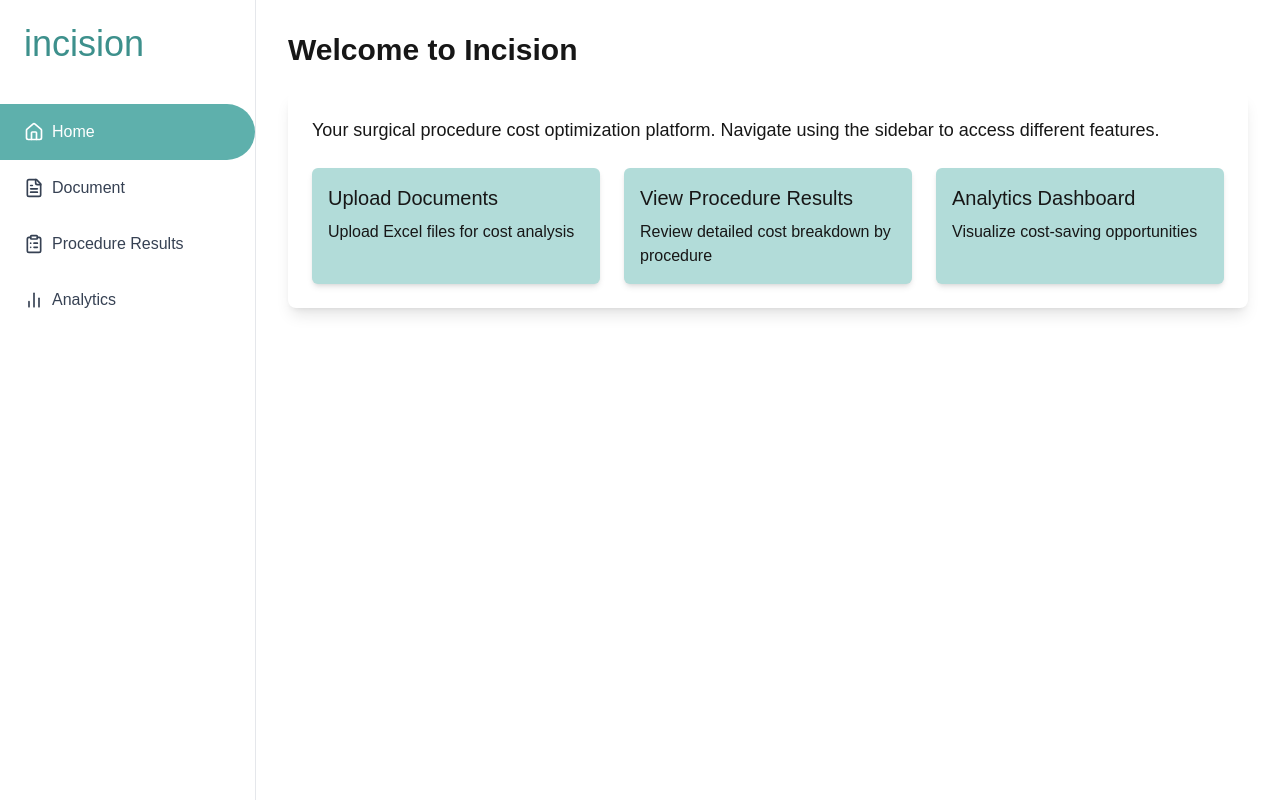
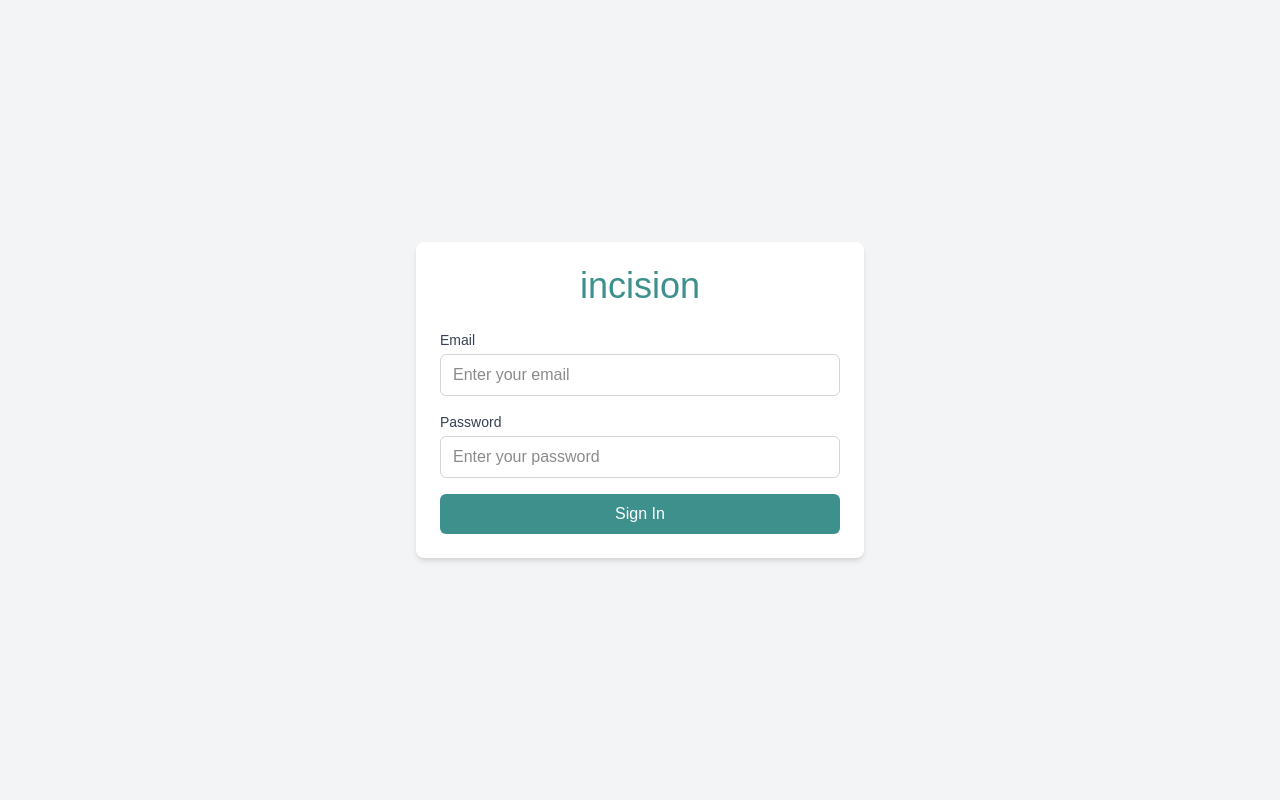
Before and after one commit to Anthony-Shoshi/incision-frontend, a Next.js app: page / in a window 1280 px wide. Built offline with nearby package versions, Linux system fonts and the light colour scheme.

Commit message:
login page added and few additional changes
home page moved to home directory
changes on path
changes on layout

```diff
--- /dev/null
+++ b/src/app/clientlayout.tsx
@@ -0,0 +1,29 @@
+'use client';
+
+import { useEffect, useState } from 'react';
+import { usePathname } from 'next/navigation';
+import Sidebar from '../components/Sidebar';
+import { ReactNode } from 'react';
+
+export default function ClientLayout({ children }: { children: ReactNode }) {
+  const pathname = usePathname();
+  const isLoginPage = pathname === '/';
+  const [isAuthenticated, setIsAuthenticated] = useState(true);
+
+  useEffect(() => {
+    // Check for authToken in localStorage (client-side only)
+    const authToken = localStorage.getItem('authToken');
+    setIsAuthenticated(!!authToken);
+  }, []);
+
+  if (isLoginPage) {
+    return <main className="min-h-screen">{children}</main>;
+  }
+
+  return (
+    <div className="flex min-h-screen">
+      {isAuthenticated && <Sidebar />}
+      <main className="flex-1">{children}</main>
+    </div>
+  );
+}
--- /dev/null
+++ b/src/app/home/page.tsx
@@ -0,0 +1,32 @@
+const HomePage = () => {
+  return (
+    <div className="p-8">
+      <h1 className="text-3xl font-bold mb-6">Welcome to Incision</h1>
+
+      <div className="bg-white p-6 rounded-lg shadow-lg">
+        <p className="text-lg">
+          Your surgical procedure cost optimization platform. Navigate using the sidebar to access different features.
+        </p>
+
+        <div className="mt-6 grid grid-cols-1 md:grid-cols-3 gap-6">
+          <div className="bg-[var(--color-primary-light)] p-4 rounded-md shadow-md">
+            <h3 className="font-medium text-xl font-bold mb-2">Upload Documents</h3>
+            <p>Upload Excel files for cost analysis</p>
+          </div>
+
+          <div className="bg-[var(--color-primary-light)] p-4 rounded-md shadow-md">
+            <h3 className="font-medium text-xl font-bold mb-2">View Procedure Results</h3>
+            <p>Review detailed cost breakdown by procedure</p>
+          </div>
+
+          <div className="bg-[var(--color-primary-light)] p-4 rounded-md shadow-md">
+            <h3 className="font-medium text-xl font-bold mb-2">Analytics Dashboard</h3>
+            <p>Visualize cost-saving opportunities</p>
+          </div>
+        </div>
+      </div>
+    </div>
+  );
+};
+
+export default HomePage;
--- a/src/app/layout.tsx
+++ b/src/app/layout.tsx
@@ -1,15 +1,12 @@
 import "./globals.css"; // Import global styles here if needed
 import { ReactNode } from "react";
-import Sidebar from "../components/Sidebar"; // Adjust path if necessary
+import ClientLayout from './clientlayout';
 
 export default function RootLayout({ children }: { children: ReactNode }) {
   return (
     <html lang="en">
       <body>
-        <div className="flex min-h-screen">
-          <Sidebar />
-          <main className="flex-1">{children}</main>
-        </div>
+        <ClientLayout>{children}</ClientLayout>
       </body>
     </html>
   );
--- a/src/app/page.tsx
+++ b/src/app/page.tsx
@@ -1,30 +1,95 @@
-export default function HomePage() {
+'use client';
+
+import { useState } from 'react';
+import { useRouter } from 'next/navigation';
+
+export default function LoginPage() {
+  const [email, setEmail] = useState('');
+  const [password, setPassword] = useState('');
+  const [error, setError] = useState('');
+  const router = useRouter();
+
+  const handleSubmit = async (e: React.FormEvent) => {
+    e.preventDefault();
+    setError('');
+
+    // Basic form validation
+    if (!email || !password) {
+      setError('Please fill in all fields');
+      return;
+    }
+
+    try {
+      // Replace with your actual authentication logic
+      if (email === 'test@example.com' && password === 'password123') {
+        document.cookie = 'authToken=mock-test-user-token; path=/home';
+        setTimeout(() => router.push('/home'), 0);
+      } else {
+        setError('Invalid email or password');
+      }
+    } catch (err) {
+      setError('An error occurred. Please try again.');
+    }
+  };
+
   return (
-    <div className="p-8">
-      <h1 className="text-3xl font-bold mb-6">Welcome to Incision</h1>
+    <div className="min-h-screen flex items-center justify-center bg-gray-100">
+      <div className="bg-white p-6 rounded-lg shadow-md w-full max-w-md">
+        <h1 className="text-4xl font-medium text-[var(--color-primary-dark)] text-center mb-6">
+          incision
+        </h1>
 
-      <div className="bg-white p-6 rounded-lg shadow-lg">
-        <p className="text-lg">
-          Your surgical procedure cost optimization platform. Navigate using the sidebar to access different features.
-        </p>
+        {error && (
+          <div className="mb-4 text-red-500 text-sm text-center">
+            {error}
+          </div>
+        )}
 
-        <div className="mt-6 grid grid-cols-1 md:grid-cols-3 gap-6">
-          <div className="bg-[var(--color-primary-light)] p-4 rounded-md shadow-md">
-            <h3 className="font-medium text-xl font-bold mb-2">Upload Documents</h3>
-            <p>Upload Excel files for cost analysis</p>
+        <form onSubmit={handleSubmit} className="space-y-4">
+          <div>
+            <label htmlFor="email" className="block text-sm font-medium text-gray-700">
+              Email
+            </label>
+            <input
+              type="email"
+              id="email"
+              value={email}
+              onChange={(e) => setEmail(e.target.value)}
+              className="mt-1 w-full px-3 py-2 border border-gray-300 rounded-md focus:outline-none focus:ring-2 focus:ring-[var(--color-primary-dark)]"
+              placeholder="Enter your email"
+              required
+            />
           </div>
 
-          <div className="bg-[var(--color-primary-light)] p-4 rounded-md shadow-md">
-            <h3 className="font-medium text-xl font-bold mb-2">View Procedure Results</h3>
-            <p>Review detailed cost breakdown by procedure</p>
+          <div>
+            <label htmlFor="password" className="block text-sm font-medium text-gray-700">
+              Password
+            </label>
+            <input
+              type="password"
+              id="password"
+              value={password}
+              onChange={(e) => setPassword(e.target.value)}
+              className="mt-1 w-full px-3 py-2 border border-gray-300 rounded-md focus:outline-none focus:ring-2 focus:ring-[var(--color-primary-dark)]"
+              placeholder="Enter your password"
+              required
+            />
           </div>
 
-          <div className="bg-[var(--color-primary-light)] p-4 rounded-md shadow-md">
-            <h3 className="font-medium text-xl font-bold mb-2">Analytics Dashboard</h3>
-            <p>Visualize cost-saving opportunities</p>
-          </div>
-        </div>
+          <button
+            type="submit"
+            className="w-full bg-[var(--color-primary-dark)] text-white py-2 rounded-md hover:bg-[color-mix(in srgb, var(--color-primary-dark), #000 10%)] transition-colors"
+          >
+            Sign In
+          </button>
+        </form>
       </div>
+
+      <style jsx>{`
+        :root {
+          --color-primary-dark: #1a2a44;
+        }
+      `}</style>
     </div>
   );
 }
--- a/src/components/Sidebar.tsx
+++ b/src/components/Sidebar.tsx
@@ -8,7 +8,7 @@ const Sidebar = () => {
   const pathname = usePathname();
 
   const navItems = [
-    { name: 'Home', path: '/', icon: <Home className="mr-2" size={20} /> },
+    { name: 'Home', path: '/home', icon: <Home className="mr-2" size={20} /> },
     { name: 'Document', path: '/document', icon: <FileText className="mr-2" size={20} /> },
     { name: 'Procedure Results', path: '/procedure-results', icon: <ClipboardList className="mr-2" size={20} /> },
     { name: 'Analytics', path: '/analytics', icon: <BarChart2 className="mr-2" size={20} /> },
```
